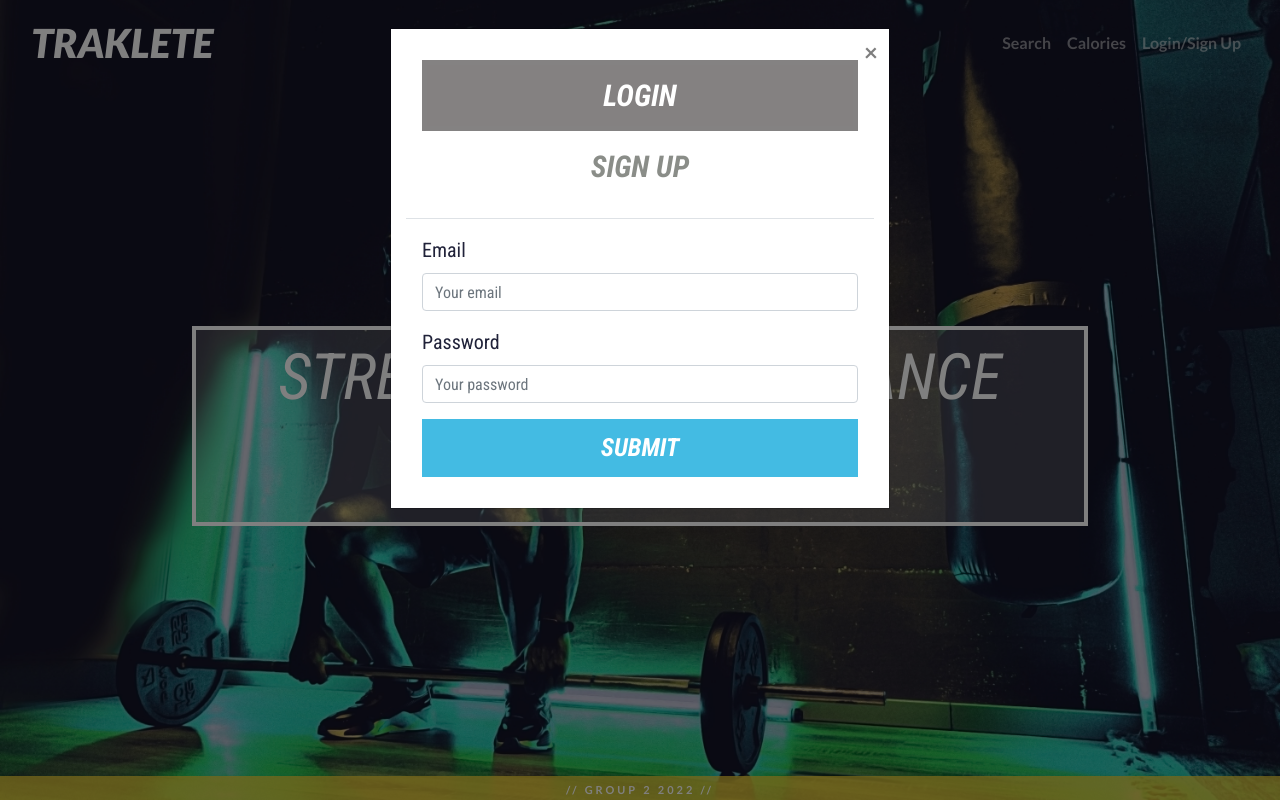
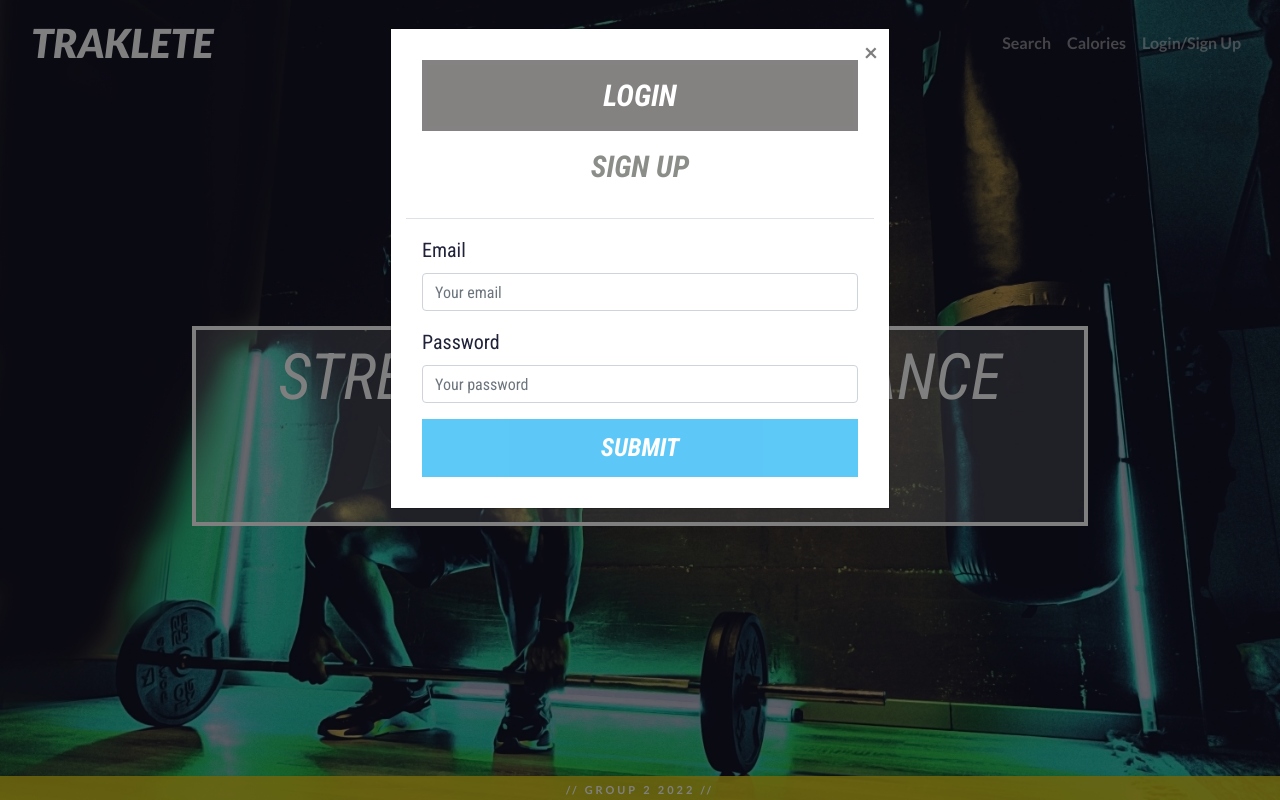
Before and after one commit to katelynking/fitness-website, a React (Create React App) app in the folder client/: page / in a window 1280 px wide. Both pictures are taken after a click on the button "Login/Sign Up". Built offline with nearby package versions, Linux system fonts and the light colour scheme.

Commit message:
removed opacity in css

```diff
--- a/client/src/assets/index.css
+++ b/client/src/assets/index.css
@@ -24,8 +24,7 @@ footer {
   height: 1.5em;
   width: 100%;
   color: rgb(255, 255, 255);
-  background-color:rgba(241, 210, 56, 0.761);
-  opacity: 100%;
+  background-color:rgba(222, 203, 29, 0.869);
   font-variant: all-small-caps;
   font-size: 16px;
   font-weight: 600;
@@ -134,7 +133,7 @@ footer {
 
 .nav-pills .nav-link:hover {
   color: gray;
-  border: 5px solid rgba(149, 148, 148, 0.889);
+  border: 5px solid rgba(149, 148, 148);
   /* padding: 0.5vw -5vw; */
 }
 
@@ -147,9 +146,9 @@ footer {
 
 
 
-#modal-login:hover {
+/* #modal-login:hover {
   opacity:70%;
-}
+} */
 
 #submit-btn {
   width:100%;
@@ -158,15 +157,14 @@ footer {
   font-weight: 700;
   border-radius: 0px;
   border:none;
-  background-color: rgb(67, 187, 227);
+  background-color: rgb(7, 172, 243);
   font-size:25px;
   padding:10px;
-  opacity:100%;
 }
 
-#submit-btn:hover {
+/* #submit-btn:hover {
   opacity: 70%;
-}
+} */
 
 .saved-card {
   border-radius:0px;
```
